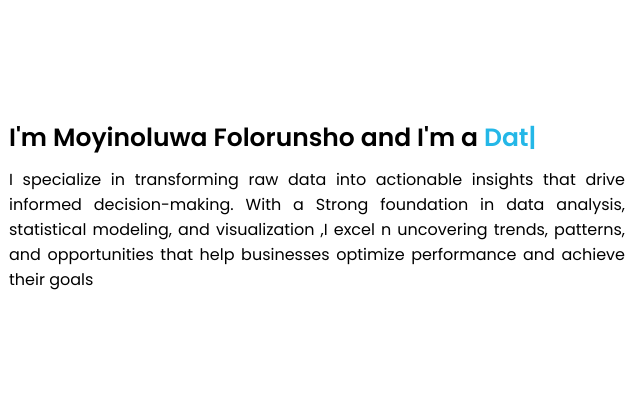
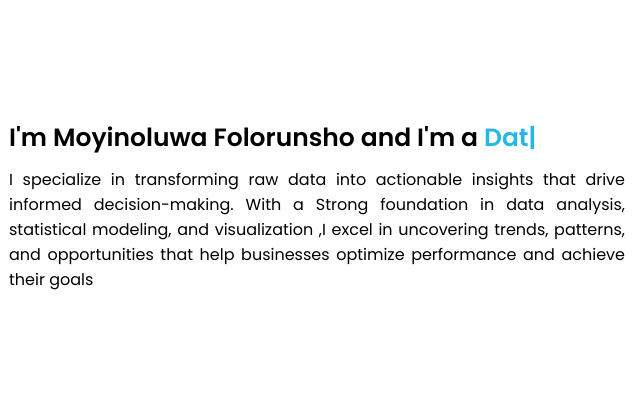
Before and after one commit to Mammoman/Moyins-Portfolio-, a plain HTML site: page index.html in a window 1280 px wide. Shown: the part 1024-1428 px from the top of the page, 575-1215 px from the left. Drawn offline with nearby package versions, Linux system fonts and the light colour scheme.

Commit message:
Update index.html

```diff
--- a/index.html
+++ b/index.html
@@ -62,7 +62,7 @@
         <div class="column right">
           <div class="text">I'm Moyinoluwa Folorunsho and I'm a <span class="typing-2"></span></div>
           <p>I specialize in transforming raw data into actionable insights that drive informed decision-making. With a Strong foundation
-            in data analysis, statistical modeling, and visualization ,I excel n uncovering trends, patterns, and opportunities that help businesses optimize
+            in data analysis, statistical modeling, and visualization ,I excel in uncovering trends, patterns, and opportunities that help businesses optimize
             performance and achieve their goals
           </p>
 
```
